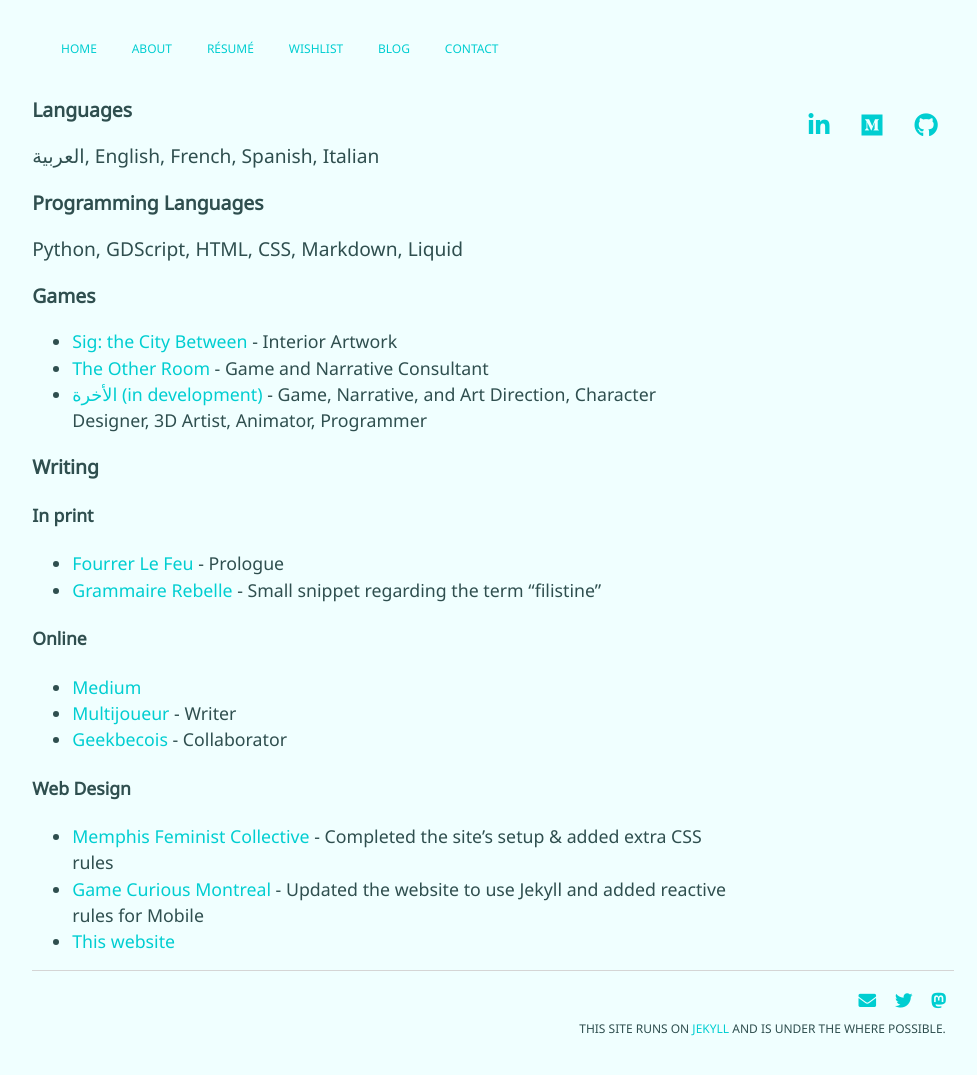
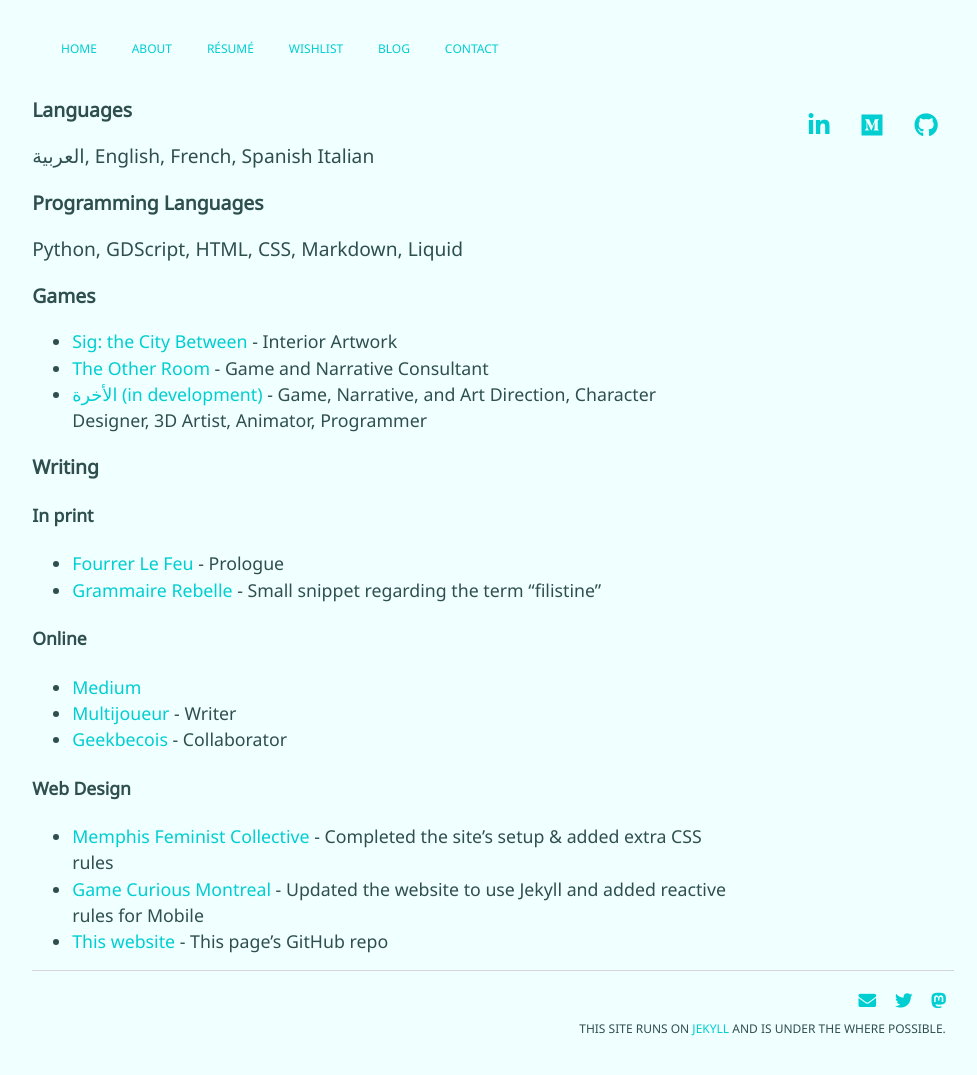
Before and after one commit to mstfacmly/mstfacmly.github.io, a Jekyll site: the page built from resume.md, in a window 1280 px wide and 1100 px high. Shown: the top 1075 px of the window, without its empty margins (147-1124 px from the left). Built offline with Jekyll 4.4.1, drawn with Linux system fonts in a browser that asks for light colours; nearby versions of some CDN libraries; a script that is not in the unit is left out.

Commit message:
Update resume.md

```diff
--- a/resume.md
+++ b/resume.md
@@ -12,7 +12,7 @@
 
 <section id="resume" markdown="1">
 ### Languages
-{% assign langs = site.langs | remove: 'a little bit of' | remove: 'and' | remove: ',' | split: ' ' %}
+{% assign langs = site.langs | remove: 'a little bit of' | remove: 'and' | split: ', ' %}
 {%- for lang in langs -%}
 {% comment %}
 {% if lang == langs[3] or lang == langs[4] %}
@@ -60,7 +60,7 @@
 #### Web Design
 * [Memphis Feminist Collective](http://memphisfeministcollective.org/) - Completed the site's setup & added extra CSS rules
 * [Game Curious Montreal](http://gamecuriousmtl.mrgs.ca/) - Updated the website to use Jekyll and added reactive rules for Mobile
-* [This website](/)
+* [This website](https://github.com/mstfacmly/mstfacmly.github.io/) - This page's GitHub repo
 
 <!--div id="contributions" class="contributions" markdown="1">
 ## Coding Contributions:
```
